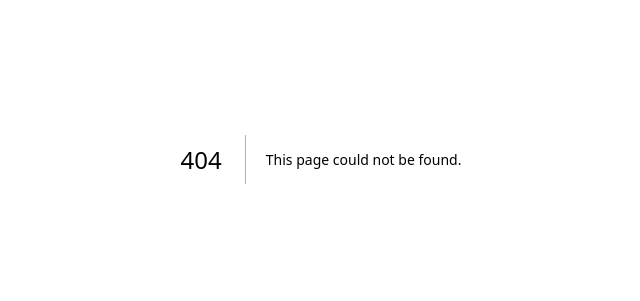
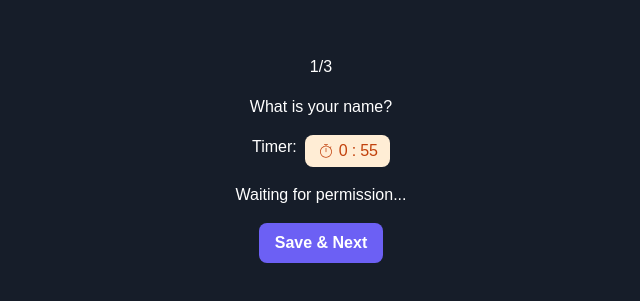
Before and after one commit to Lakshy-a/Assessment, a Next.js app: page /answerQuestion/1 in a window 1280 px wide. Before the commit this address had no page. Shown: the part 241-542 px from the top of the page, without its empty margins (319-959 px from the left). Built offline with nearby package versions, Linux system fonts and the light colour scheme; no server answers.

Commit message:
Craeted some more new pages

```diff
--- a/package.json
+++ b/package.json
@@ -18,6 +18,7 @@
     "react": "^18.3.1",
     "react-dom": "^18.3.1",
     "react-icons": "^5.3.0",
+    "react-timer-hook": "^3.0.8",
     "tailwind-merge": "^2.5.5",
     "tailwindcss-animate": "^1.0.7"
   },
--- /dev/null
+++ b/src/app/answerQuestion/[questionNumber]/page.jsx
@@ -0,0 +1,98 @@
+"use client";
+
+import { useParams, useRouter } from "next/navigation";
+import { useState, useEffect, useRef } from "react";
+import { useTimer } from "react-timer-hook";
+import { CiStopwatch } from "react-icons/ci";
+
+export default function AnswerQuestion() {
+  const getExpiryTimestamp = () => {
+    const currentTime = new Date();
+    currentTime.setSeconds(currentTime.getSeconds() + 60); // Timer expires in 60 seconds
+    return currentTime;
+  };
+
+  const [isPermission, setIsPermission] = useState(null); // Track permission state
+  const videoReference = useRef(null);
+
+  // Timer hook
+  const { seconds, minutes, start, isRunning } = useTimer({
+    expiryTimestamp: getExpiryTimestamp(),
+    onExpire: () => console.warn("onExpire called"),
+  });
+
+  const router = useRouter();
+  const { questionNumber } = useParams();
+  const number = Number(questionNumber);
+
+  const arrayOfQuestions = [
+    { question: "What is your name?" },
+    { question: "How are you?" },
+    { question: "What is your age?" },
+  ];
+
+  // Request video and audio permissions
+  const askPermissions = async () => {
+    try {
+      const stream = await navigator.mediaDevices.getUserMedia({
+        video: true,
+        audio: true,
+      });
+
+      if (videoReference.current) {
+        videoReference.current.srcObject = stream;
+      }
+
+      setIsPermission(true);
+    } catch (error) {
+      console.error("Error accessing media devices:", error);
+      setIsPermission(false);
+    }
+  };
+
+  // Start timer and ask for permissions
+  useEffect(() => {
+    if (!isRunning) {
+      start(); // Start the timer immediately on render
+    }
+    askPermissions(); // Request permission on mount
+  }, [isRunning, start]);
+
+  return (
+    <>
+      <div className="w-screen h-screen bg-[#161D29] flex flex-col justify-center items-center gap-4">
+        <div className="text-white">
+          {number}/{arrayOfQuestions.length}
+        </div>
+        <p className="text-white">{arrayOfQuestions[number - 1].question}</p>
+        <div className="text-white flex gap-2">
+          <div>Timer: </div>
+          <div className="text-orange-700 flex gap-1 items-center bg-orange-100 px-3 py-1 rounded-lg">
+            <span className="text-lg">
+              <CiStopwatch />
+            </span>
+            <span>{minutes}</span>:<span>{seconds}</span>
+          </div>
+        </div>
+        {isPermission === null ? (
+          <div className="text-white">Waiting for permission...</div>
+        ) : isPermission === false ? (
+          <div className="text-white">
+            Permission denied. Please enable video and audio.
+          </div>
+        ) : (
+          <div className="bg-black w-fit flex justify-start mt-10 rounded-lg overflow-hidden">
+            <video
+              ref={videoReference}
+              autoPlay
+              playsInline
+              muted
+              className="w-[300px] rounded-lg"
+            />
+          </div>
+        )}
+        <button className="px-4 py-2 bg-[#6C60F4] rounded-lg text-white font-semibold hover:bg-[#3b2ce9]">Save & Next</button>
+      </div>
+    </>
+  );
+}
--- a/src/app/loader/page.jsx
+++ b/src/app/loader/[loaderNumber]/page.jsx
@@ -1,4 +1,22 @@
+"use client";
+
+import { useParams, useRouter } from "next/navigation";
+
 export default function loader() {
+  const router = useRouter();
+  const { loaderNumber } = useParams();
+  const number = Number(loaderNumber);
+  const arrayOfQusetions = [
+    {
+      question: "What is your name?",
+    },
+    {
+      question: "How are you?",
+    },
+    {
+      question: "What is your age?",
+    },
+  ];
   return (
     <>
       <div className="w-screen h-screen bg-[#161D29] text-gray-300 flex flex-col justify-center items-center">
@@ -23,6 +41,16 @@ export default function loader() {
         <div className="text-lg mt-4">
           That's great! Just give me a moment to take notes
         </div>
+        <button
+          className="bg-white text-black px-4 py-2 rounded-lg"
+          onClick={() => {
+            if (number < arrayOfQusetions.length - 1)
+              router.push(`/questionPage/${number + 1}`);
+            else router.push("/testCompletion");
+          }}
+        >
+          Next Page
+        </button>
       </div>
     </>
   );
--- /dev/null
+++ b/src/app/questionPage/[questionNumber]/page.jsx
@@ -0,0 +1,62 @@
+"use client";
+
+import { useParams, useRouter } from "next/navigation";
+import { useEffect, useState } from "react";
+
+export default function question() {
+  const router = useRouter();
+  const { questionNumber } = useParams();
+  const number = Number(questionNumber);
+  const arrayOfQusetions = [
+    {
+      question: "What is your name?",
+    },
+    {
+      question: "How are you?",
+    },
+    {
+      question: "What is your age?",
+    },
+  ];
+  const [allVoices, setAllVoices] = useState([]);
+  const [currentVoice, setCurrentVoice] = useState();
+
+  useEffect(() => {
+    if (typeof window !== "undefined" && "speechSynthesis" in window) {
+      const getAllVoicesFromApi = async () => {
+        const voices = await window.speechSynthesis.getVoices();
+        setAllVoices(voices);
+        // console.log("All Voices", voices);
+
+        if (voices.length > 0) {
+          setCurrentVoice(voices[10]);
+        }
+      };
+
+      getAllVoicesFromApi();
+      if (speechSynthesis.onvoiceschanged !== undefined)
+        speechSynthesis.onvoiceschanged = getAllVoicesFromApi;
+
+      console.log(allVoices)
+    }
+  }, []);
+
+  return (
+    <>
+      <div className="w-screen h-screen bg-[#161D29] flex justify-center items-center text-white text-xl">
+        {arrayOfQusetions[number]?.question}
+        {/* {currentVoice.map((voice, index) => (
+          <div>{voice}</div>
+        ))} */}
+        {/* <button
+          className="bg-white text-black px-4 py-2 rounded-lg"
+          onClick={() => {
+            router.push(`/loader/${number}`);
+          }}
+        >
+          Next Page
+        </button> */}
+      </div>
+    </>
+  );
+}
--- /dev/null
+++ b/src/app/text-to-speech/page.js
@@ -0,0 +1,99 @@
+"use client"; // Ensure the app runs on the client side
+
+import { useState, useEffect } from "react";
+
+export default function Home() {
+  const [text, setText] = useState(""); // To store user input
+  const [voices, setVoices] = useState([]); // To store available voices
+  const [selectedVoice, setSelectedVoice] = useState(null); // To track the selected voice
+
+  const arrayOfQusetions = [
+    {
+      question: "What is your name?",
+    },
+    {
+      question: "How are you?",
+    },
+    {
+      question: "What is your age?",
+    },
+  ];
+
+  // Fetch available voices when the component mounts
+  useEffect(() => {
+    console.log(arrayOfQusetions[0].question);
+    if (typeof window !== "undefined" && "speechSynthesis" in window) {
+      const fetchVoices = () => {
+        const availableVoices = speechSynthesis.getVoices();
+        setVoices(availableVoices);
+        if (availableVoices.length > 0) {
+          setSelectedVoice(availableVoices[10]); // Default to the first voice
+        }
+      };
+
+      // Safari requires this inside an event
+      fetchVoices();
+      if (speechSynthesis.onvoiceschanged !== undefined) {
+        speechSynthesis.onvoiceschanged = fetchVoices;
+      }
+    }
+  }, []);
+
+  const handleSpeak = () => {
+    if (
+      "speechSynthesis" in window &&
+      arrayOfQusetions[0].question.trim() !== ""
+    ) {
+      const utterance = new SpeechSynthesisUtterance(
+        arrayOfQusetions[0].question
+      );
+      if (true) {
+        utterance.voice = voices[10]; // Use the selected voice
+      }
+      speechSynthesis.speak(utterance);
+    } else {
+      alert(
+        "Your browser does not support Text-to-Speech or the input is empty."
+      );
+    }
+  };
+  //   setTimeout(handleSpeak(), 2000);
+  useEffect(() => {
+    if (voices.length > 0) {
+      handleSpeak(); // This will speak the first question once voices are fetched
+    }
+  }, [voices]);
+
+  return (
+    <div className="min-h-screen flex flex-col items-center justify-center p-6">
+      {/* <h1 className="text-3xl font-bold mb-4">Text-to-Speech in Next.js</h1> */}
+      {/* <textarea
+        className="border border-gray-300 rounded-lg p-3 w-full max-w-lg mb-4"
+        rows="5"
+        placeholder="Type text here..."
+        value={text}
+        onChange={(e) => setText(e.target.value)}
+      ></textarea> */}
+      {/* <select
+        className="border border-gray-300 rounded-lg p-2 w-full max-w-lg mb-4"
+        onChange={(e) =>
+          setSelectedVoice(
+            voices.find((voice) => voice.name === e.target.value)
+          )
+        }
+      >
+        {voices.map((voice) => (
+          <option key={voice.name} value={voice.name}>
+            {voice.name} ({voice.lang})
+          </option>
+        ))}
+      </select> */}
+      {/* <button
+        onClick={handleSpeak}
+        className="bg-blue-500 text-white px-6 py-2 rounded-lg"
+      >
+        Speak
+      </button> */}
+    </div>
+  );
+}
--- a/src/components/Instructions.jsx
+++ b/src/components/Instructions.jsx
@@ -19,13 +19,19 @@ import { IoIosCheckboxOutline } from "react-icons/io";
 import { IoMicOutline } from "react-icons/io5";
 import { IoVolumeHighOutline } from "react-icons/io5";
 import { MdOutlineScreenShare } from "react-icons/md";
+import { useRouter } from "next/navigation";
 
 const Instructions = () => {
   const [cameraAccess, setCameraAccess] = useState(true);
   const [isCameraOpen, setIsCameraOpen] = useState(false);
+  const router = useRouter();
 
   const grantCameraAccess = () => {
     setIsCameraOpen(true);
+  };
+
+  const navigateToFirstQuestion = () => {
+    router.push("/questionPage/0");
   };
 
   const closeGrantAccess = () => {
@@ -123,7 +129,7 @@ const Instructions = () => {
           </div>
           <button
             className=" mt-6 w-full bg-[#6C60F4] py-2 rounded-lg hover:bg-[#3b2ce9]  "
-            onClick={grantCameraAccess}
+            onClick={navigateToFirstQuestion}
           >
             Start Interview
           </button>
```
Also changed, not shown: 1 other file (tests, documents, lock files or other folders).
